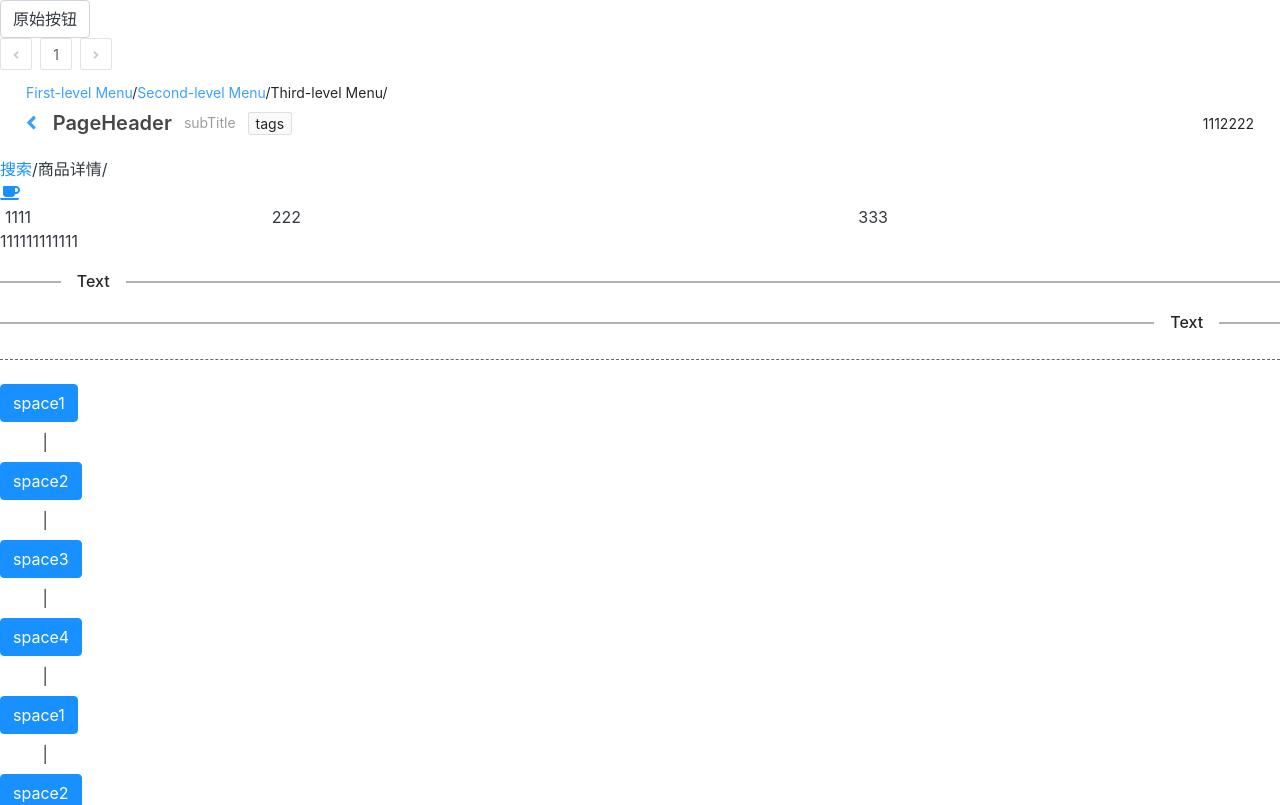
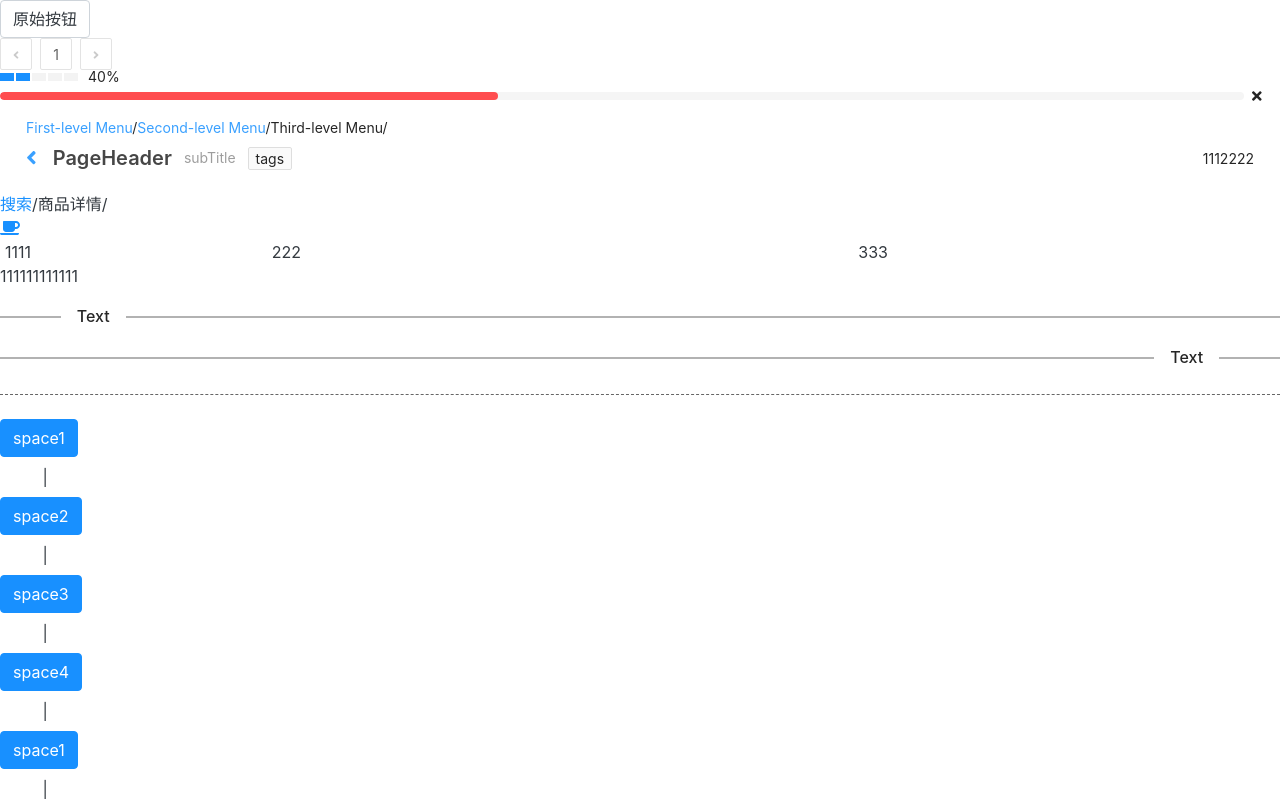
Before and after one commit to jiudehuiyi/jh-ui-tshook, a React app: page / in a window 1280 px wide. Shown: the top 805 px of the page. Built offline with nearby package versions, Linux system fonts and the light colour scheme.

Commit message:
feat:完成steps组件

```diff
--- a/src/App.tsx
+++ b/src/App.tsx
@@ -20,7 +20,12 @@
 import BreadcrumbItem from "./components/Breadcrumb/BreadcrumbItem";
 import PageHeader from "./components/PageHeader/page-header";
 import Pagination from "./components/Pagination/pagination";
+import Steps from "./components/Steps/steps";
+import Progress from "./components/Progress/progress";
+import { Circle } from "rc-progress"
 library.add( fas );//添加所有种类的图标(不用一个个的进行引入)
+
+const { Step } = Steps;
 
 function App() {
 
@@ -45,6 +50,14 @@
 
       <Button>原始按钮</Button>
       <Pagination></Pagination>
+      <Progress steps={5} percent={40}></Progress>
+      <Progress  percent={40} status="exception" ></Progress>
+      <Steps current={2}>
+        <Step title="111"></Step>
+        <Step title="2222"></Step>
+        <Step title="333"></Step>
+        <Step title="444"></Step>
+      </Steps>
       <PageHeader  title="PageHeader" subTitle={"subTitle"} tags={"tags"} extra={[<span>111</span>,<span>2222</span>]} ghost={true} breadcrumb={{ "routes":routes }}  ></PageHeader>
       <Breadcrumb  routes={[
           {
--- /dev/null
+++ b/src/components/Steps/_style.scss
@@ -0,0 +1,4 @@
+
+*:focus {
+    outline: none;
+}
--- /dev/null
+++ b/src/components/Steps/steps.tsx
@@ -0,0 +1,76 @@
+import React from "react";
+import RCSteps from "rc-steps";
+import omit from 'rc-util/lib/omit';
+import classnames from "classnames";
+import Icon from "../Icon/icon";
+import "rc-steps/assets/index.css";
+export interface StepsProps {
+    type?:"default" | "navigation";
+    direction?: "horizontal" | "vertical";
+    current?: number;
+    initial?: number;
+    size?: 'default' | 'small';
+    labelPlacement?: 'horizontal' | 'vertical';
+    status?: "error" | "process" | "finish" | "wait";
+    icons?: {finish?:React.ReactNode, error?: React.ReactNode}
+    onChange?: (current: number) => void;
+    className?: string;
+    percent?: number;
+    style?: React.CSSProperties;
+}
+export interface StepProps {
+    title?: React.ReactNode;
+    subTitle?: React.ReactNode;
+    description?: React.ReactNode;
+    icon?: React.ReactNode;
+    status?: "error" | "process" | "finish" | "wait";
+    tailContent?: React.ReactNode;
+    disabled?: boolean;
+    className?: string;
+    style?: React.ReactNode;
+}
+interface StepsType extends React.FC<StepsProps> {
+    Step: React.ComponentClass<any>
+    // Step: React.ClassicComponentClass<any>;
+}
+
+const Steps: StepsType = (props) => {
+
+    const prefixCls = "jh-steps";
+    const {
+        style, className, direction = "horizontal", type="default", initial = 0,
+        current = 0, size="small", labelPlacement = "horizontal", status = "wait",
+        onChange = () => {}, children
+     } = props;
+     const icons = {
+        finish: <Icon icon={"check-circle"} theme="primary" className={`${prefixCls}-finish-icon`}  />,
+        error: <Icon icon={"check"} theme="primary"  className={`${prefixCls}-error-icon`} />
+     }
+     const stepsClassName = classnames(
+         className,
+     )
+    return (
+        <RCSteps
+            type={type}
+            icons={icons}
+            style={style}
+            className={stepsClassName}
+            initial={initial}
+            direction={direction}
+            current={current}
+            size={size}
+            labelPlacement={labelPlacement}
+            status={status}
+            onChange={  (current) => onChange!(current) }
+        >
+            {
+                children
+            }
+        </RCSteps>
+    )
+}
+
+
+Steps.Step = RCSteps.Step;
+
+export default Steps;
--- /dev/null
+++ b/src/components/_util/type.ts
@@ -0,0 +1,4 @@
+
+export const tuple = <T extends string[]>(...args: T) => args;
+
+export const tupleNum = <T extends number[]>(...args: T) => args;
--- a/src/styles/index.scss
+++ b/src/styles/index.scss
@@ -41,3 +41,9 @@
 
 //Pagination组件样式
 @import "../components/Pagination/style";
+
+//Steps组件样式
+@import "../components/Steps/style";
+
+//Progress组件样式
+@import "../components/Progress/style";
```
Also changed, not shown: package.json (+7 -0 lines), 1 other file (tests, documents, lock files or other folders).
